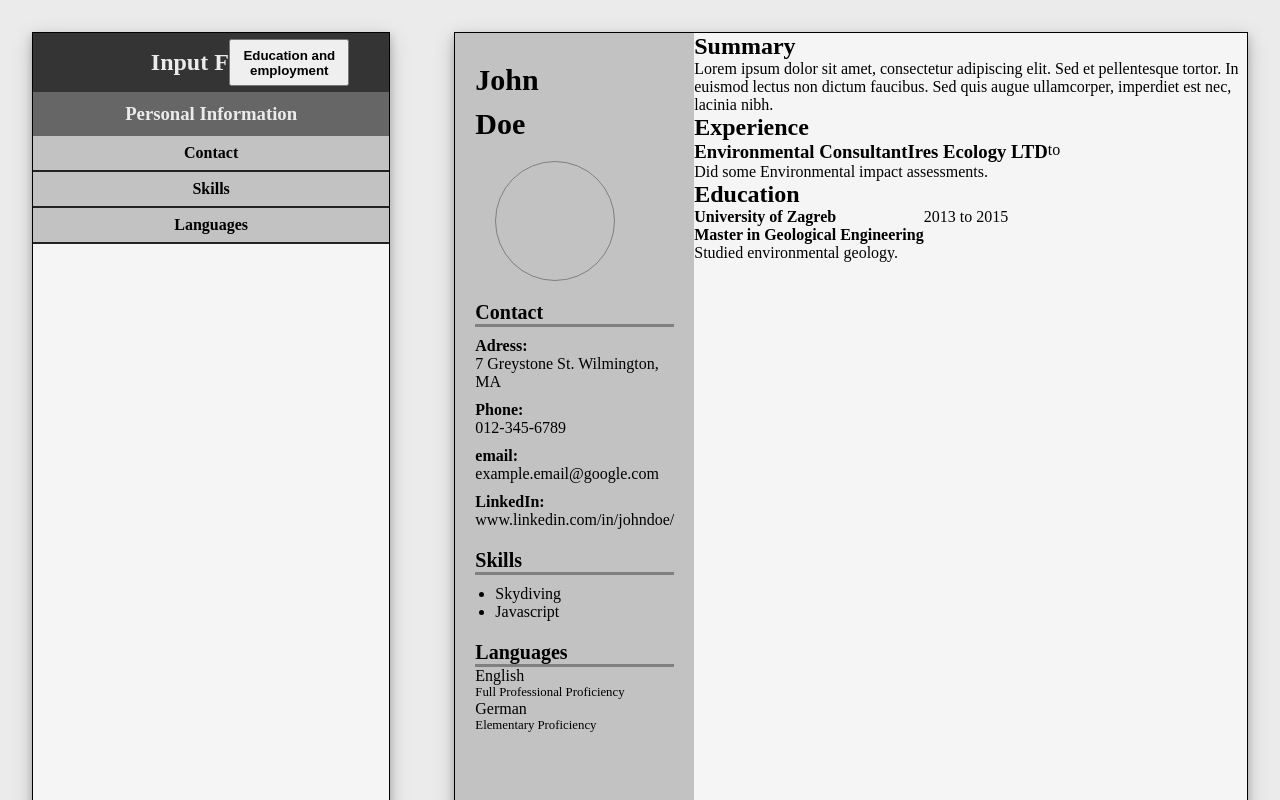
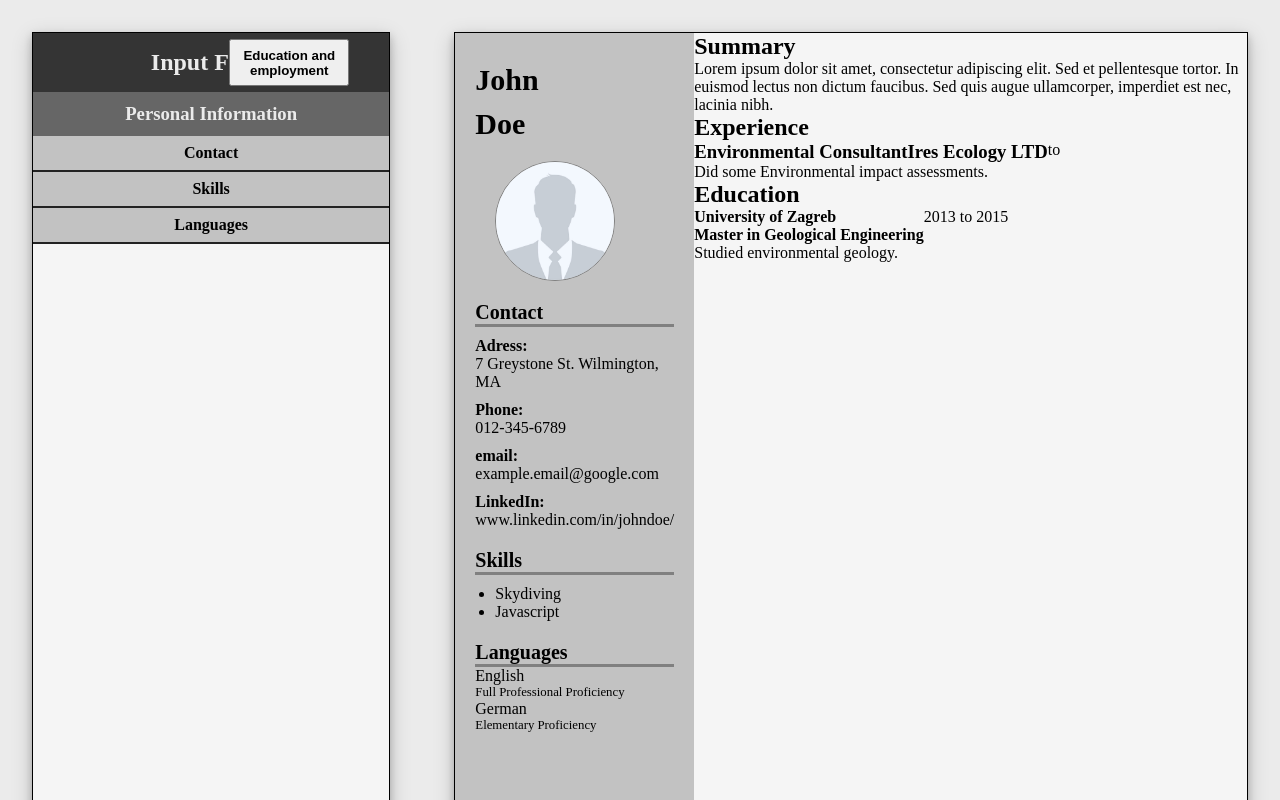
Before and after one commit to MrDando/CV-Project, a React (Create React App) app: page / in a window 1280 px wide. Shown: the top 800 px of the page. Built offline with nearby package versions, Linux system fonts and the light colour scheme.

Commit message:
Added placeholder image

```diff
--- a/src/App.js
+++ b/src/App.js
@@ -2,6 +2,8 @@
 import React from 'react'
 import uniqid from "uniqid";
 import './App.css'
+
+import placeholderImg from './Assets/portrait-placeholder.jpg'
 
 import FormContainer from './Components/Form/FormContainer';
 import CVContainer from './Components/CVs/CVContainer'
@@ -34,6 +36,7 @@ class App extends React.Component {
       switchButton: 'Education and employment',
       firstname: 'John',
       lastname: 'Doe',
+      photoURL: placeholderImg,
       adress: '7 Greystone St. Wilmington, MA',
       phone: '012-345-6789',
       email: 'example.email@google.com',
--- a/src/Components/CVs/Template1/Template1.css
+++ b/src/Components/CVs/Template1/Template1.css
@@ -51,3 +51,13 @@
 .languages .proficiency {
     font-size: 0.8em;
 }
+
+.photo-container {
+    overflow: hidden;
+}
+
+.photo-container img {
+    display: block;
+    max-height:100%;
+    max-width:100%;
+}
--- a/src/Components/CVs/Template1/Template1.js
+++ b/src/Components/CVs/Template1/Template1.js
@@ -75,6 +75,7 @@ function Education(props) {
 
 function Template1(props) {
     const data = props.data
+    console.log(data)
     return (
         <div className='cv template1 flex'>
             <div className='personal flex column'>
@@ -83,7 +84,7 @@ function Template1(props) {
                     <span className='lastname'>{data.lastname}</span>
                 </div>
                 <div className='photo-container'>
-                    <img src='#' alt=''></img>
+                    <img src={data.photoURL} alt=''></img>
                 </div>
                 <div className='contact section'>
                     <h2>Contact</h2>
```
Also changed, not shown: src/Assets/portrait-placeholder.jpg (added).
